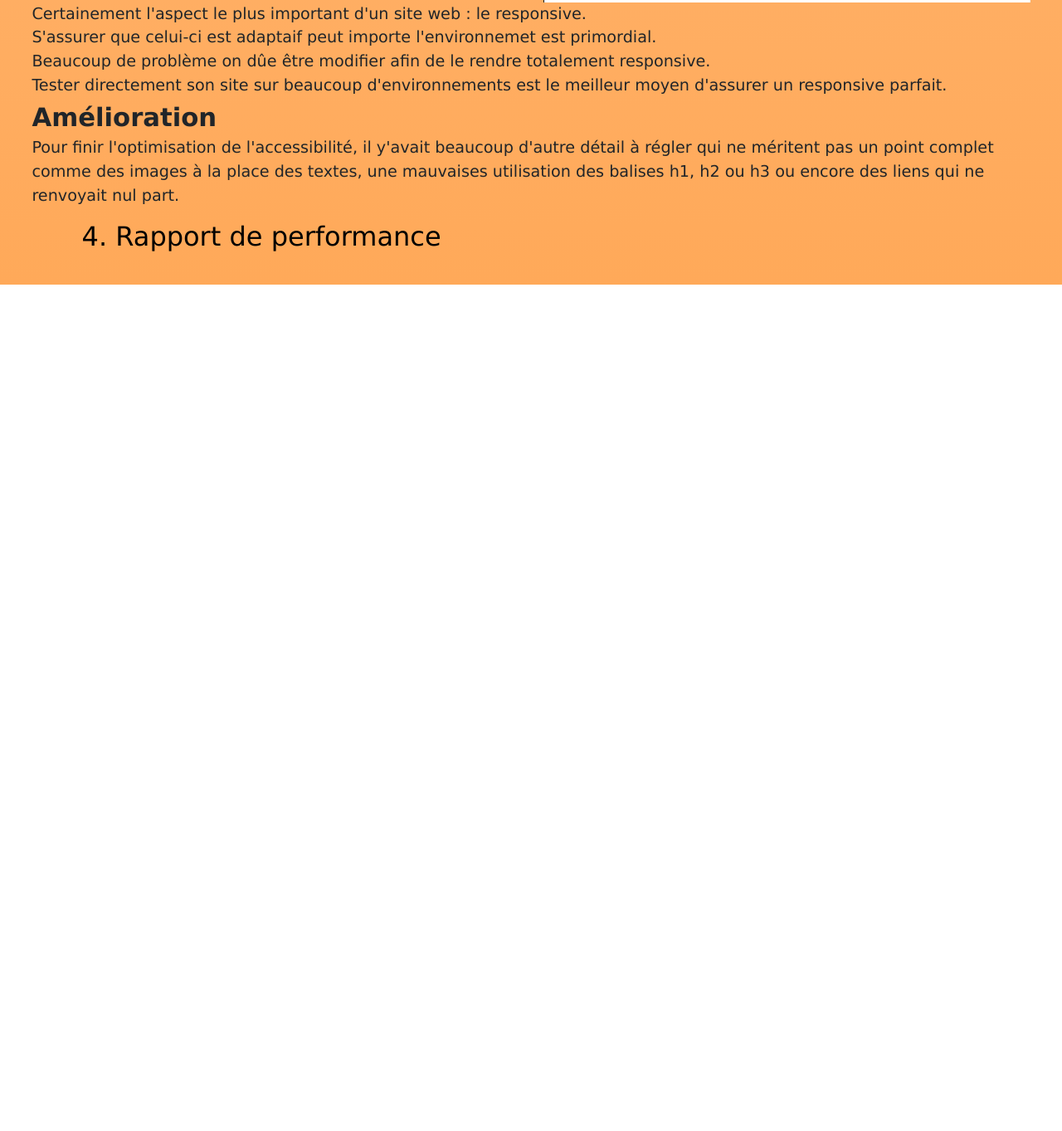
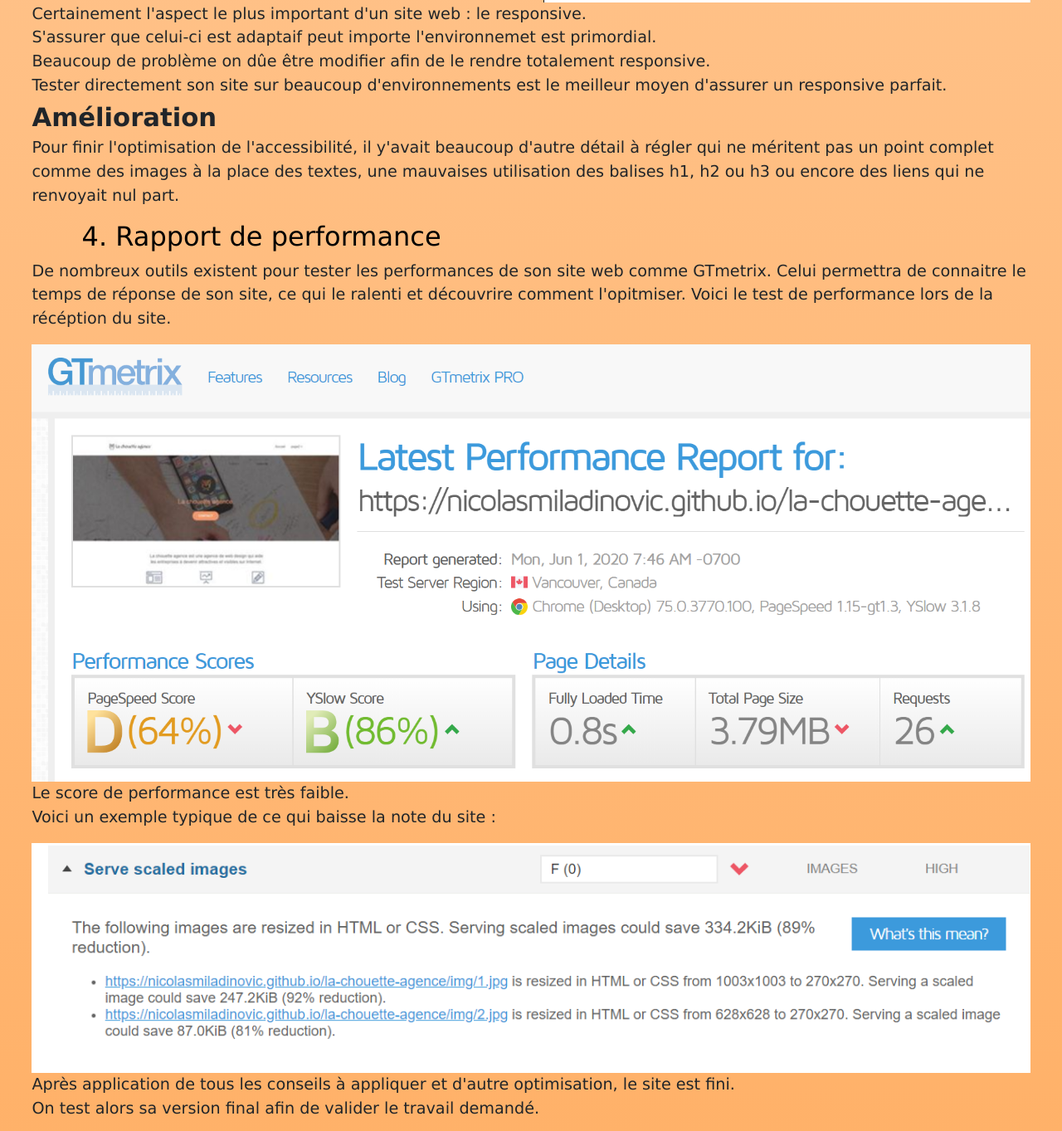
Before and after one commit to NicolasMiladinovic/Rapport-La-Chouette-Agence, a plain HTML site: page index.html in a window 1280 px wide. Shown: the part 5605-6968 px from the top of the page at 83% size. Before the commit the page ends 5948 px from the top, so only its background shows below. Drawn offline with nearby package versions, Linux system fonts and the light colour scheme.

Commit message:
Ajout de contenu terminé

```diff
--- a/index.html
+++ b/index.html
@@ -220,7 +220,28 @@
 
         <section>
             <h2>4. Rapport de performance</h2>
-
+            <p>
+                De nombreux outils existent pour tester les performances de son site web comme GTmetrix. Celui permettra
+                de connaitre le temps de réponse de son site, ce qui le ralenti et découvrire comment l'opitmiser.
+                Voici le test de performance lors de la récéption du site.
+            </p>
+            <img class="image" src="img\test_init.png">
+            <p>
+                Le score de performance est très faible. <br>
+                Voici un exemple typique de ce qui baisse la note du site :
+            </p>
+            <img class="image" src="img\exemple_pb.png">
+            <p>
+                Après application de tous les conseils à appliquer et d'autre optimisation, le site est fini. <br>
+                On test alors sa version final afin de valider le travail demandé.
+            </p>
+            <img class="image" src="img/test_final.png">
+            <p>
+                On obtient alors une note excellente, notre site est optimisé.
+            </p>
+            <span class="gras">Bonus</span>
+            Quelques points d'accessibilité ne respectent pas les normes comme la taille d'un lien qui ne doit pas dépasser 40x40 pixels, cependant réduire la taille de ceux-ci reviendrai à ne plus afficher l'url des sites. Il faudra dans ce cas demander au client si l'on peut faire cette modification. <br>
+            Alors, certain point ne sont pas corrigé volontairement.
         </section>
     </div>
 </body>
```
Also changed, not shown: img/exemple_pb.png (added), img/test_final.png (added).
